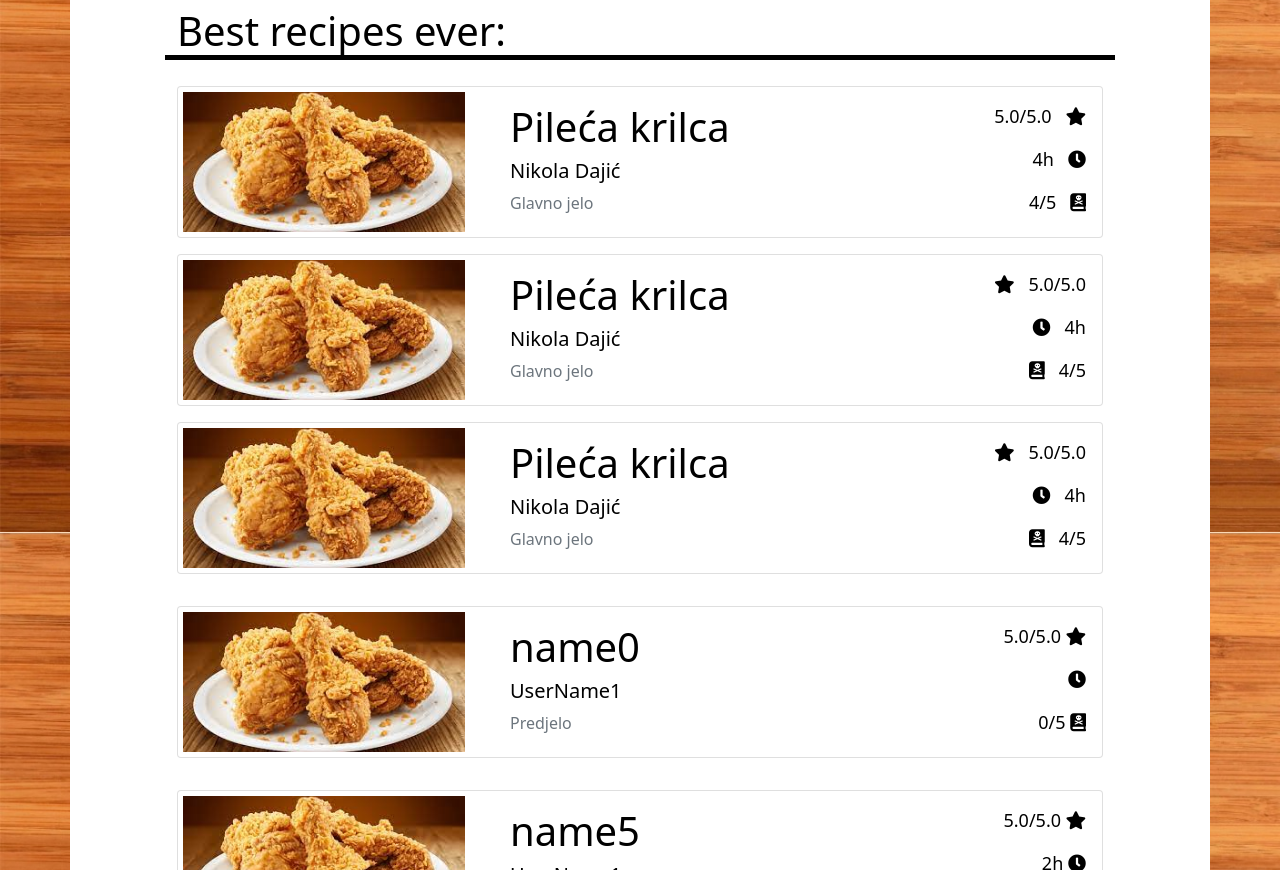
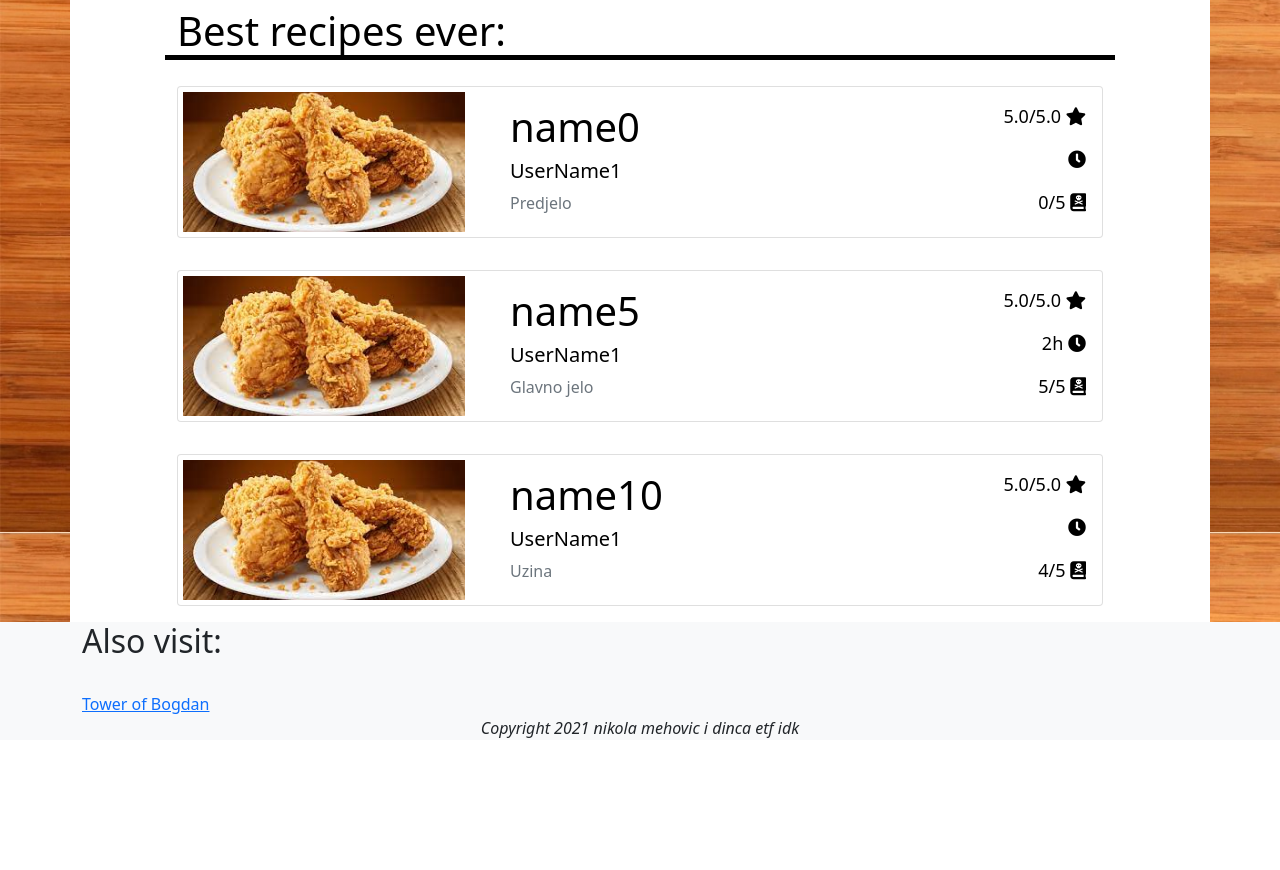
Before and after one commit to AleksandarDincic/Bogdans-cookbook, a plain HTML site: page index.html in a window 1280 px wide. Shown: the part 1068-1938 px from the top of the page. After the commit the page ends 1808 px from the top, so only its background shows below. Drawn offline with nearby package versions, Linux system fonts and the light colour scheme.

Commit message:
fixed homepage

```diff
--- a/index.html
+++ b/index.html
@@ -137,81 +137,6 @@
                 <h1>Best recipes ever:</h1>
 
             </div>
-
-            <div class="col-lg-10 offset-lg-1">
-                <div class="card mb-3 mt-3">
-                    <div class="row no-gutters">
-                        <div class="col-md-4">
-                            <img src="img/chicken.jpg" class="card-img recipe-img">
-                        </div>
-                        <div class="col-md-8">
-                            <div class="card-body">
-                                <div class="recipe-left">
-                                    <h1 class="card-title">Pileća krilca</h1>
-                                    <h5 class="card-text">Nikola Dajić</h5>
-                                    <p class="card-text text-muted">Glavno jelo</p>
-                                </div>
-                                <div class="recipe-right">
-                                    <p class="card-text">
-                                        5.0/5.0 &nbsp; <i class="fas fa-star"></i></p>
-                                    <p class="card-text"> 4h &nbsp; <i class="fas fa-clock"></i>
-                                    </p>
-                                    <p class="card-text"> 4/5 &nbsp; <i class="fas fa-book-dead"></i>
-                                    </p>
-                                </div>
-                            </div>
-                        </div>
-                    </div>
-                </div>
-                <div class="card mb-3 mt-3">
-                    <div class="row no-gutters">
-                        <div class="col-md-4">
-                            <img src="img/chicken.jpg" class="card-img recipe-img">
-                        </div>
-                        <div class="col-md-8">
-                            <div class="card-body">
-                                <div class="recipe-left">
-                                    <h1 class="card-title">Pileća krilca</h1>
-                                    <h5 class="card-text">Nikola Dajić</h5>
-                                    <p class="card-text text-muted">Glavno jelo</p>
-                                </div>
-                                <div class="recipe-right">
-                                    <p class="card-text"><i class="fas fa-star"></i>
-                                        &nbsp; 5.0/5.0</p>
-                                    <p class="card-text"><i class="fas fa-clock"></i> &nbsp; 4h
-                                    </p>
-                                    <p class="card-text"><i class="fas fa-book-dead"></i>
-                                        &nbsp; 4/5</p>
-                                </div>
-                            </div>
-                        </div>
-                    </div>
-                </div>
-                <div class="card mb-3 mt-3">
-                    <div class="row no-gutters">
-                        <div class="col-md-4">
-                            <img src="img/chicken.jpg" class="card-img recipe-img">
-                        </div>
-                        <div class="col-md-8">
-                            <div class="card-body">
-                                <div class="recipe-left">
-                                    <h1 class="card-title">Pileća krilca</h1>
-                                    <h5 class="card-text">Nikola Dajić</h5>
-                                    <p class="card-text text-muted">Glavno jelo</p>
-                                </div>
-                                <div class="recipe-right">
-                                    <p class="card-text"><i class="fas fa-star"></i>
-                                        &nbsp; 5.0/5.0</p>
-                                    <p class="card-text"><i class="fas fa-clock"></i> &nbsp; 4h
-                                    </p>
-                                    <p class="card-text"><i class="fas fa-book-dead"></i>
-                                        &nbsp; 4/5</p>
-                                </div>
-                            </div>
-                        </div>
-                    </div>
-                </div>
-            </div>
         </div>
 
     </div>
```
